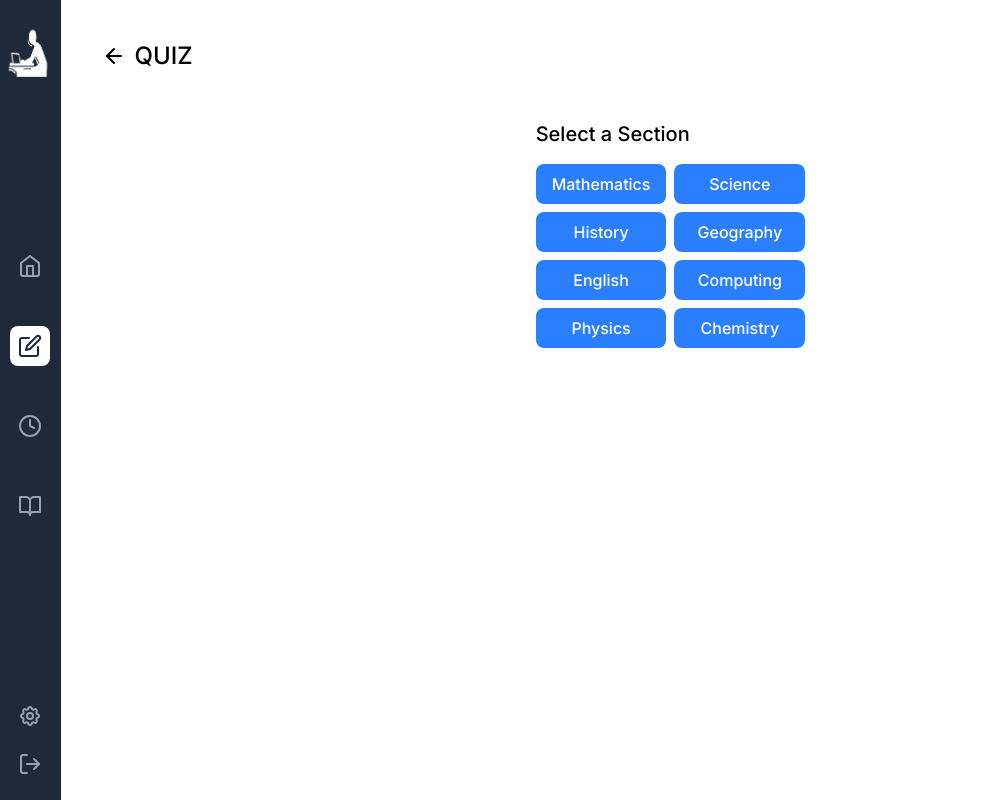
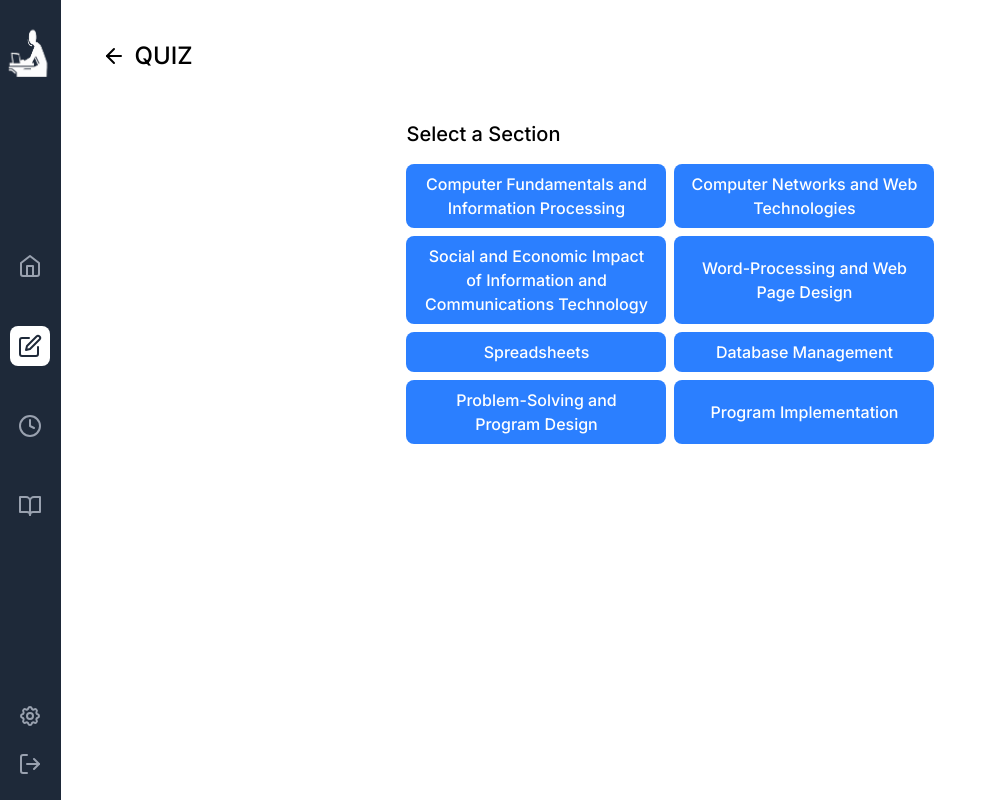
Before and after one commit to JamarTG/capstone, a React (Vite) app in the folder frontend/: page /quiz in a window 1280 px wide. Shown: the whole page, without its empty margins (0-989 px from the left). Built offline with nearby package versions, Linux system fonts and the light colour scheme.

Commit message:
Create section and user data

```diff
--- /dev/null
+++ b/frontend/src/data/section.ts
@@ -0,0 +1,12 @@
+const sections = [
+  "Computer Fundamentals and Information Processing",
+  "Computer Networks and Web Technologies",
+  "Social and Economic Impact of Information and Communications Technology",
+  "Word-Processing and Web Page Design",
+  "Spreadsheets",
+  "Database Management",
+  "Problem-Solving and Program Design",
+  "Program Implementation",
+];
+
+export { sections };
--- /dev/null
+++ b/frontend/src/data/user.ts
@@ -0,0 +1,7 @@
+const user = {
+  username: "john_doe",
+  email: "john.doe@example.com",
+  joinedDate: "January 1, 2020",
+};
+
+export { user };
--- a/frontend/src/pages/quiz.tsx
+++ b/frontend/src/pages/quiz.tsx
@@ -1,12 +1,11 @@
 import { useState } from "react";
 import PageContent from "../components/layout/page-content";
-
-const sections = ["Mathematics", "Science", "History", "Geography", "English", "Computing", "Physics", "Chemistry"];
+import { sections } from "../data/section";
 
 const QuizPage = () => {
   const [selectedSection, setSelectedSection] = useState<string | null>(null);
   const [quizStarted, setQuizStarted] = useState(false);
-  const [timeLeft, setTimeLeft] = useState(60); // Example timer (60 sec)
+  const [timeLeft, setTimeLeft] = useState(60);
   const [showResults, setShowResults] = useState(false);
 
   const handleStartQuiz = () => {
@@ -55,7 +54,7 @@ const QuizPage = () => {
             <h2 className="text-xl font-bold mb-4">{selectedSection} Quiz</h2>
             <p className="text-lg font-semibold text-red-500">Time Left: {timeLeft}s</p>
             <div className="mt-4">
-              {/* Quiz questions would be displayed here */}
+
               <p>Question 1: Example question?</p>
               <div className="flex gap-2 mt-2">
                 <button className="px-4 py-2 bg-gray-200 rounded">Option A</button>
--- a/frontend/src/pages/settings.tsx
+++ b/frontend/src/pages/settings.tsx
@@ -1,13 +1,8 @@
 import PageContent from "../components/layout/page-content";
 import Button from "../components/ui/button";
+import { user } from "../data/user";
 
 const Settings = () => {
-  const user = {
-    username: "john_doe",
-    email: "john.doe@example.com",
-    joinedDate: "January 1, 2020",
-  };
-
   return (
     <PageContent title="Settings">
       <div className="flex flex-col items-center gap-4">
@@ -17,22 +12,17 @@ const Settings = () => {
           <p className="text-slate-500">{user.email}</p>
           <small className="text-slate-500">Joined on {user.joinedDate}</small>
           <hr className="my-4 border-slate-200" />
-          <h2 className="text-xl font-semibold mb-4">Update Username/Email</h2>
+          <h2 className="text-xl font-semibold mb-4">Update Username</h2>
           <input
             className="w-full p-2 border border-gray-300 rounded mb-4"
             type="text"
             placeholder="Enter your username"
           />
-          <input
-            className="w-full p-2 border border-gray-300 rounded mb-4"
-            type="email"
-            placeholder="Enter your email"
-          />
           <Button
             variant="primary"
             className="py-2 w-full"
           >
-            Update Username/Email
+            Update Username
           </Button>
         </div>
         <div className="border border-slate-200 rounded-lg p-4 w-full max-w-md">
--- a/frontend/src/pages/study-plan.tsx
+++ b/frontend/src/pages/study-plan.tsx
@@ -21,7 +21,10 @@ const StudyPlan: React.FC<StudyPlanPageProps> = ({ weakAreas, onRetakeQuiz }) =>
           </thead>
           <tbody>
             {weakAreas.map((area, index) => (
-              <tr key={index} className="hover:bg-gray-100">
+              <tr
+                key={index}
+                className="hover:bg-gray-100"
+              >
                 <td className="py-2 px-4 text-slate-600 border-b border-gray-200">{area.topic}</td>
                 <td className="py-2 px-4 text-slate-600 border-b border-gray-200">
                   <div className="mb-2">{area.weakPercentage}%</div>
```
